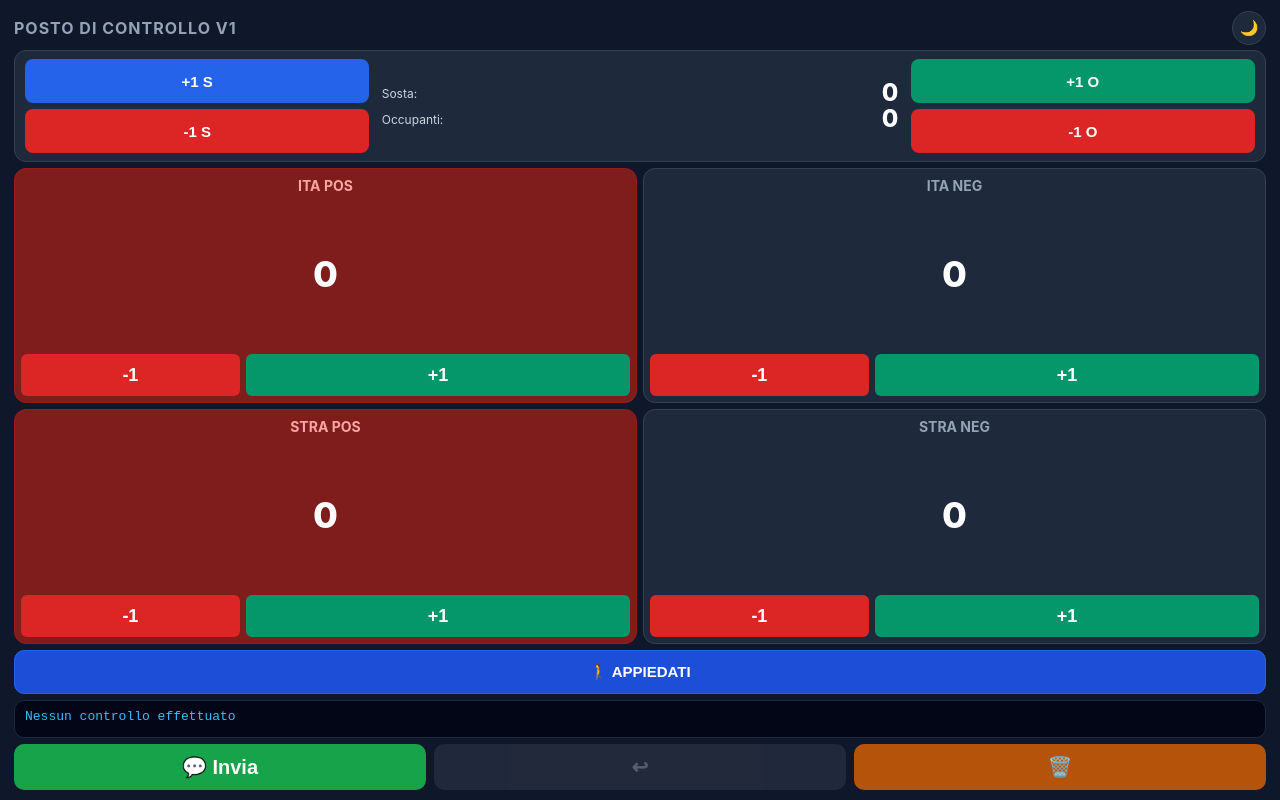
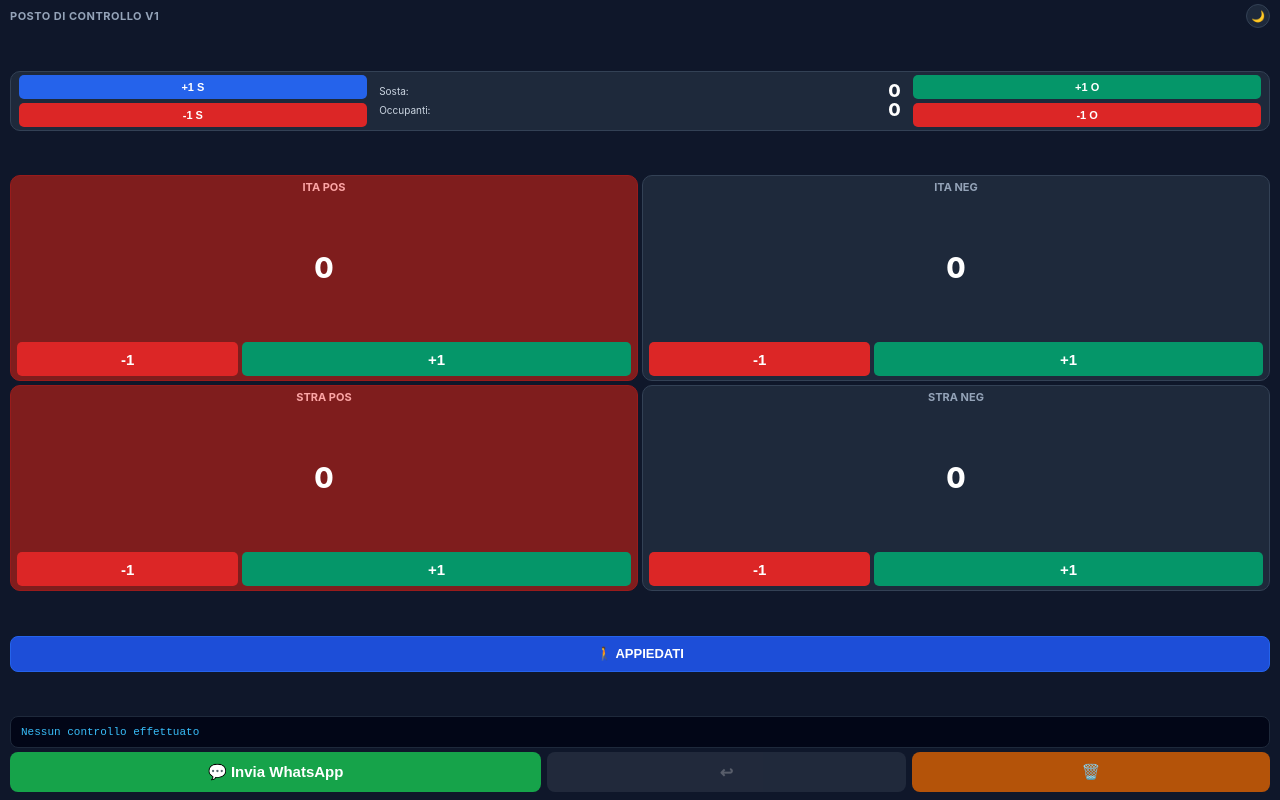
Before and after one commit to dododom1998/controllov3, a plain HTML site: page index.html in a window 1280 px wide. Drawn offline with Linux system fonts and the light colour scheme.

Commit message:
Update index.html

```diff
--- a/index.html
+++ b/index.html
@@ -2,7 +2,7 @@
 <html lang="it">
 <head>
 <meta name="viewport" content="width=device-width, initial-scale=1.0, maximum-scale=1.0, user-scalable=no, viewport-fit=cover">
-<title>Contatore Posto di Controllo - v1 Icon Mod</title>
+<title>Contatore Posto di Controllo - v1 iPhone Only</title>
 <style>
   :root {
     --bg-main: #0f172a;
@@ -29,7 +29,7 @@
     background: var(--bg-main);
     color: #f8fafc;
     text-align: center;
-    padding: 10px 14px calc(10px + env(safe-area-inset-bottom));
+    padding: 4px 10px calc(8px + env(safe-area-inset-bottom));
     margin: 0;
     min-height: -webkit-fill-available;
     height: 100vh;
@@ -40,25 +40,26 @@
     -webkit-user-select: none;
     user-select: none;
     transition: background 0.3s ease;
-    overflow: hidden;
+    overflow: hidden; /* Blocca tassativamente lo scroll su iPhone */
   }
 
   html {
     height: -webkit-fill-available;
   }
 
+  /* HEADER MINIMIZZATO PER IPHONE */
   .header-area {
     display: flex;
     justify-content: space-between;
     align-items: center;
-    margin-bottom: 4px;
-    height: 36px;
+    margin-bottom: 2px;
+    height: 24px;
   }
   h2 {
     margin: 0;
-    font-size: 16px;
+    font-size: 11px;
     text-transform: uppercase;
-    letter-spacing: 1px;
+    letter-spacing: 0.5px;
     color: var(--text-title);
   }
   .btn-mode {
@@ -66,29 +67,31 @@
     border: 1px solid var(--border-card);
     color: #e2e8f0;
     border-radius: 50%;
-    width: 34px;
-    height: 34px;
-    font-size: 15px;
+    width: 24px;
+    height: 24px;
+    font-size: 11px;
     display: flex;
     align-items: center;
     justify-content: center;
   }
 
+  /* BLOCCO TARGHE COMPATTO PER IPHONE */
   .top-tg-block {
     background: var(--bg-card);
-    border-radius: 12px;
-    padding: 8px 10px;
+    border-radius: 10px;
+    padding: 4px 8px;
     display: flex;
     align-items: center;
     justify-content: space-between;
-    margin-bottom: 6px;
+    margin-bottom: 4px;
     box-sizing: border-box;
     border: 1px solid var(--border-card);
+    height: 60px;
   }
   .tg-side-btns {
     display: flex;
     flex-direction: column;
-    gap: 6px;
+    gap: 4px;
     width: 28%;
   }
   .tg-center-display {
@@ -96,47 +99,49 @@
     display: flex;
     flex-direction: column;
     justify-content: center;
-    gap: 2px;
+    gap: 1px;
   }
   .tg-label-num {
-    font-size: 12px;
+    font-size: 10px;
     color: #cbd5e1;
     display: flex;
     justify-content: space-between;
     align-items: center;
   }
   .tg-label-num span {
-    font-size: 24px;
+    font-size: 18px;
     font-weight: 800;
     color: #ffffff;
     line-height: 1;
   }
 
   .btn-tg-v {
-    height: 44px !important;
-    min-height: 44px !important;
-    font-size: 15px !important;
-    border-radius: 8px;
+    height: 24px !important;
+    min-height: 24px !important;
+    font-size: 11px !important;
+    border-radius: 5px;
     font-weight: bold;
   }
 
+  /* GRIGLIA BLINDATA PER LO SCHERMO DELL'IPHONE */
   .flex-grid {
     display: flex;
     flex-direction: column;
-    gap: 6px;
+    gap: 4px;
     flex-grow: 1;
-    margin-bottom: 6px;
+    margin-bottom: 4px;
+    max-height: 52vh; /* Impedisce alla griglia di rubare spazio al footer inferiore */
   }
   .flex-row {
     display: flex;
-    gap: 6px;
+    gap: 4px;
     flex: 1;
   }
 
   .card {
     background: var(--bg-card);
-    border-radius: 12px;
-    padding: 6px;
+    border-radius: 10px;
+    padding: 4px 6px;
     flex: 1;
     display: flex;
     flex-direction: column;
@@ -151,8 +156,8 @@
   }
 
   .card h3 {
-    margin: 2px 0 0 0;
-    font-size: 14px;
+    margin: 0;
+    font-size: 11px;
     color: var(--text-title);
     text-transform: uppercase;
     font-weight: 700;
@@ -163,16 +168,16 @@
   }
 
   .num {
-    font-size: 36px;
+    font-size: 28px;
     font-weight: 800;
-    margin: 2px 0;
+    margin: 1px 0;
     line-height: 1;
     color: #fff;
   }
 
   .btn-container {
     display: flex;
-    gap: 6px;
+    gap: 4px;
     width: 100%;
   }
 
@@ -188,10 +193,10 @@
   }
 
   .card button {
-    font-size: 18px !important;
-    height: 42px !important;
-    min-height: 42px !important;
-    border-radius: 6px;
+    font-size: 15px !important;
+    height: 34px !important;
+    min-height: 34px !important;
+    border-radius: 5px;
   }
 
   .plus { background: #059669; color: white; flex: 1.8; }
@@ -202,12 +207,12 @@
     background: #1d4ed8;
     color: white;
     width: 100%;
-    height: 44px;
-    font-size: 15px;
+    height: 36px;
+    font-size: 13px;
     font-weight: bold;
-    border-radius: 10px;
+    border-radius: 8px;
     text-transform: uppercase;
-    margin-bottom: 6px;
+    margin-bottom: 4px;
     border: 1px solid #2563eb;
     display: flex;
     align-items: center;
@@ -218,21 +223,23 @@
   .footer {
     display: flex;
     flex-direction: column;
-    gap: 6px;
+    gap: 4px;
   }
 
   .summary {
-    font-size: 13px;
+    font-size: 11px;
     background: #020617;
-    padding: 8px 10px;
-    border-radius: 10px;
+    padding: 6px 10px;
+    border-radius: 8px;
     text-align: left;
     white-space: pre-line;
     border: 1px solid #1e293b;
     color: #38bdf8;
     font-family: monospace;
-    min-height: 38px;
+    min-height: 32px;
     box-sizing: border-box;
+    display: flex;
+    align-items: center;
   }
   body.dark-eclipse .summary {
     background: #050505;
@@ -240,15 +247,15 @@
     color: #0ea5e9;
   }
 
-  /* I TUOI NUOVI 3 TASTI COMPATTI DEL FOOTER */
+  /* I 3 TASTI CON ICONE COMODI SUL TELEFONO */
   .action-btns {
     display: flex;
-    gap: 8px;
-    height: 46px; /* Stessa altezza della v1 originale */
+    gap: 6px;
+    height: 40px;
   }
-  .whatsapp { background: #16a34a; color: white; flex: 1; font-size: 20px; border-radius: 10px; }
-  .undo { background: #4b5563; color: white; flex: 1; font-size: 20px; border-radius: 10px; }
-  .reset { background: #b45309; color: white; flex: 1; font-size: 20px; border-radius: 10px; }
+  .whatsapp { background: #16a34a; color: white; flex: 1.2; font-size: 15px; border-radius: 8px; }
+  .undo { background: #4b5563; color: white; flex: 0.8; font-size: 16px; border-radius: 8px; }
+  .reset { background: #b45309; color: white; flex: 0.8; font-size: 15px; border-radius: 8px; }
 
   /* POPUP MODAL APPIEDATI */
   .modal-overlay {
@@ -351,7 +358,7 @@
 <div class="footer">
   <div class="summary" id="riepilogo">Nessun controllo effettuato</div>
   <div class="action-btns">
-    <button class="whatsapp" onclick="inviaWhatsApp()">💬 Invia</button>
+    <button class="whatsapp" onclick="inviaWhatsApp()">💬 Invia WhatsApp</button>
     <button class="undo" id="btn-undo" onclick="annulla()" style="opacity: 0.3;">↩︎</button>
     <button class="reset" onclick="azzera()">🗑️</button>
   </div>
```
